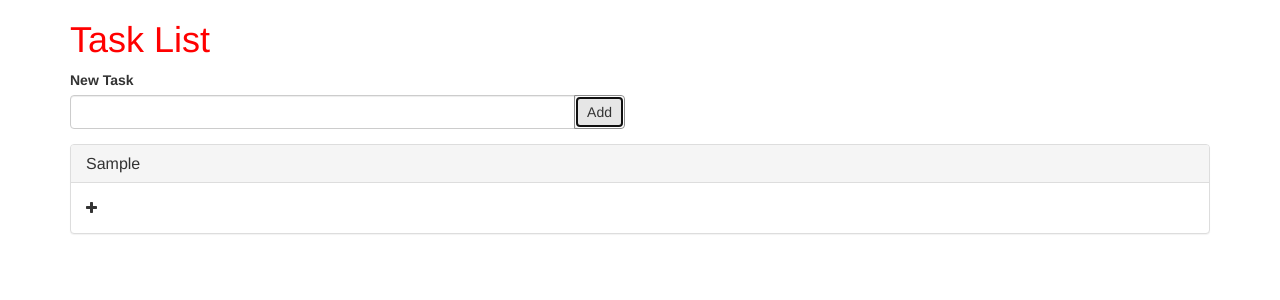
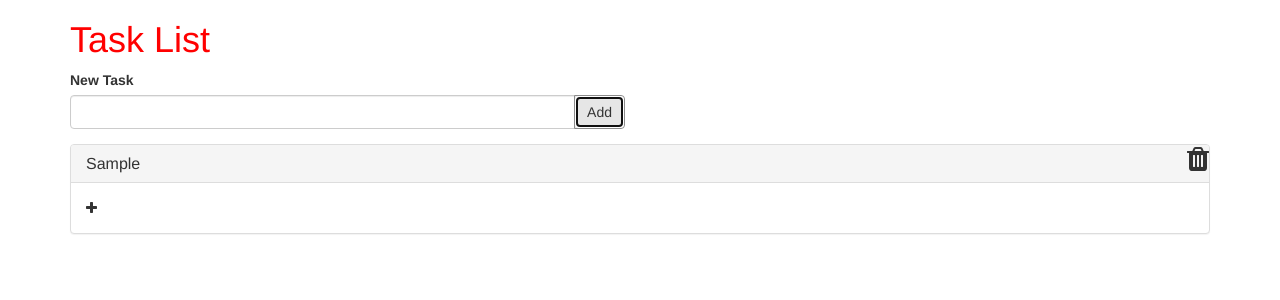
Before and after one commit to Gr1n4/react-todo, a React app: page / in a window 1280 px wide. Both pictures are taken after typing "Sample" into the empty fields and a click on the button "Add". Shown: the top 300 px of the page. Built offline with nearby package versions, Linux system fonts and the light colour scheme.

Commit message:
remove task

```diff
--- a/src/app/actions/task.action.js
+++ b/src/app/actions/task.action.js
@@ -1,6 +1,6 @@
 "use strict";
 
-import {TASK_ADD, TASK_EDIT, TASK_SET_TITLE, TASK_SET_DESCRIPTION} from '../constants/task';
+import {TASK_ADD, TASK_EDIT, TASK_SET_TITLE, TASK_SET_DESCRIPTION, TASK_DELETE} from '../constants/task';
 
 export const addTask = newTask => {
   return {
@@ -29,3 +29,10 @@ export const setDescriptionTask = (description, id) => {
     payload: {description, id}
   }
 }
+
+export const deleteTask = (id) => {
+  return {
+    type: TASK_DELETE,
+    payload: {id}
+  }
+}
--- a/src/app/constants/task.js
+++ b/src/app/constants/task.js
@@ -4,3 +4,4 @@ export const TASK_ADD = 'TASK_ADD';
 export const TASK_EDIT = 'TASK_EDIT';
 export const TASK_SET_DESCRIPTION = 'TASK_SET_DESCRIPTION';
 export const TASK_SET_TITLE = 'TASK_SET_TITLE';
+export const TASK_DELETE = 'TASK_DELETE';
--- a/src/app/containers/task-list.jsx
+++ b/src/app/containers/task-list.jsx
@@ -9,8 +9,8 @@ import * as taskAction from '../actions/task.action';
 import './task-list.sass';
 
 class TaskList extends Component {
-  constructor(props) {
-    super(props);
+  constructor() {
+    super();
     this.state = {
       hasError: false
     };
@@ -44,6 +44,10 @@ class TaskList extends Component {
     }
   }
 
+  deleteTask(id) {
+    this.props.deleteTask(id);
+  }
+
   render() {
     console.log('task list', this.props.tasks);
     let classes = classNames('input-group', {
@@ -55,6 +59,7 @@ class TaskList extends Component {
           <ul>
             {this.props.tasks.map((item, index) =>
               <li key={index} className="panel panel-default">
+                <i className="fa fa-trash fa-2x pull-right" onClick={this.deleteTask.bind(this, item.id)}></i>
                 <div className="panel-heading">
                   {
                     item.edit.title ?
@@ -128,6 +133,9 @@ const mapDispatchToProps = dispatch => {
     },
     setDescriptionTask: (description, id) => {
       dispatch(taskAction.setDescriptionTask(description, id));
+    },
+    deleteTask: id => {
+      dispatch(taskAction.deleteTask(id));
     }
   }
 };
--- a/src/app/reducers/task.js
+++ b/src/app/reducers/task.js
@@ -1,6 +1,6 @@
 "use strict";
 
-import {TASK_ADD, TASK_EDIT, TASK_SET_DESCRIPTION, TASK_SET_TITLE} from '../constants/task';
+import {TASK_ADD, TASK_EDIT, TASK_SET_DESCRIPTION, TASK_SET_TITLE, TASK_DELETE} from '../constants/task';
 
 export default function taskReducer(state = [], action) {
   switch (action.type) {
@@ -40,6 +40,9 @@ export default function taskReducer(state = [], action) {
     case TASK_SET_TITLE:
       return state.map(item => item.id === action.payload.id ? {...item, title: action.payload.title} : item);
       break;
+    case TASK_DELETE:
+      return state.filter(item => item.id !== action.payload.id);
+      break;
     default:
       return state
   }
```
